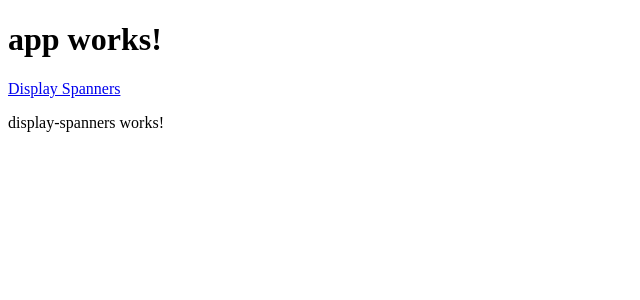
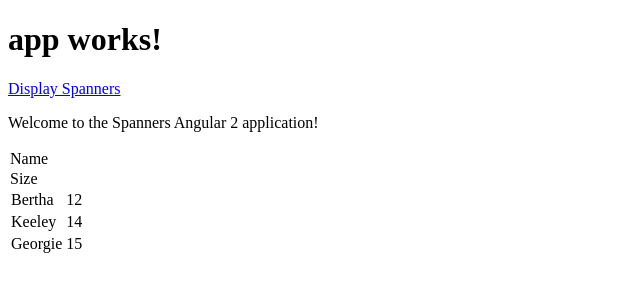
Before and after one commit to hotblac/spanners-angular, an Angular app: page /display-spanners in a window 1280 px wide. Shown: the top 300 px of the page, without its empty margins (0-640 px from the left). Built offline with nearby package versions, Linux system fonts and the light colour scheme.

Commit message:
Add spanner data to display-spanners component

```diff
--- a/src/app/display-spanners/display-spanners.component.html
+++ b/src/app/display-spanners/display-spanners.component.html
@@ -1,3 +1,14 @@
-<p>
-  display-spanners works!
-</p>
+<p>Welcome to the Spanners Angular 2 application!</p>
+<table>
+  <thead>
+    <tr>Name</tr>
+    <tr>Size</tr>
+  </thead>
+  <tbody>
+    <tr *ngFor="let spanner of spanners">
+      <td>{{spanner.name}}</td>
+      <td>{{spanner.size}}</td>
+    </tr>
+  </tbody>
+
+</table>
--- a/src/app/display-spanners/display-spanners.component.ts
+++ b/src/app/display-spanners/display-spanners.component.ts
@@ -7,6 +7,21 @@
 })
 export class DisplaySpannersComponent implements OnInit {
 
+  spanners: any[] = [
+    {
+      name: 'Bertha',
+      size: 12
+    },
+    {
+      name: 'Keeley',
+      size: 14
+    },
+    {
+      name: 'Georgie',
+      size: 15
+    }
+  ];
+
   constructor() { }
 
   ngOnInit() {
```
